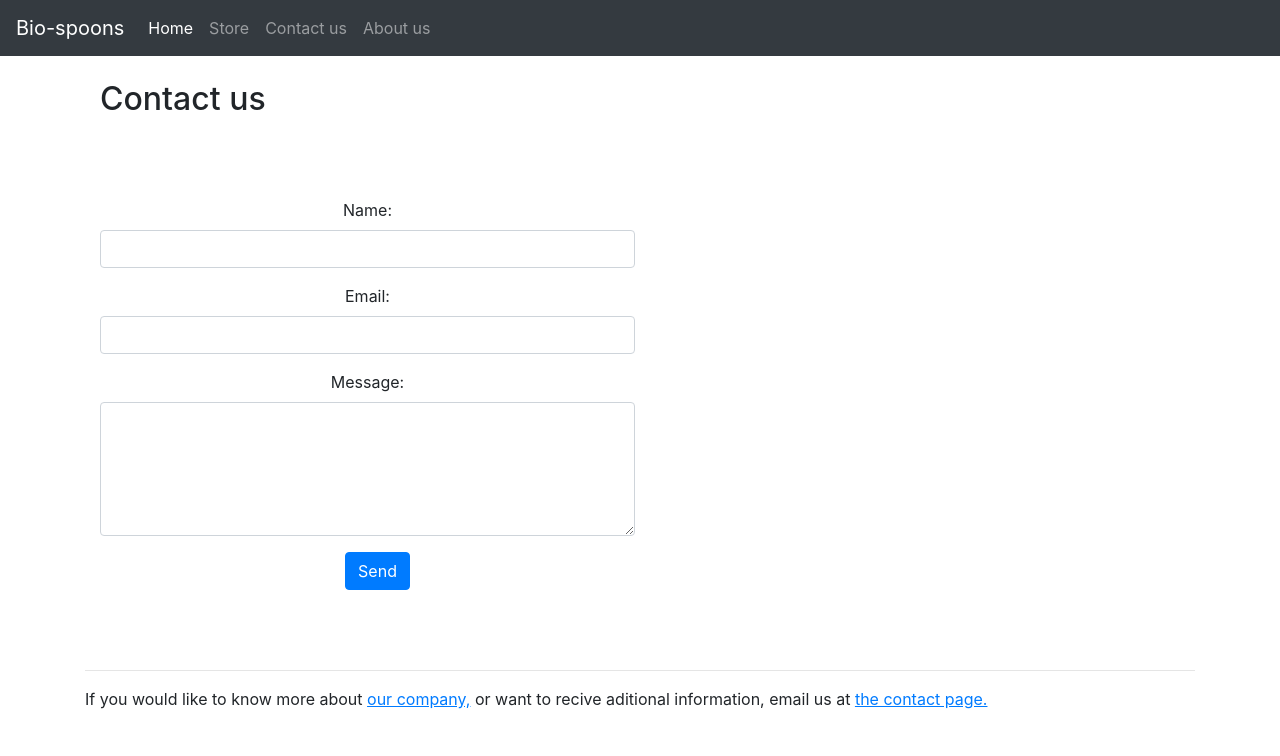
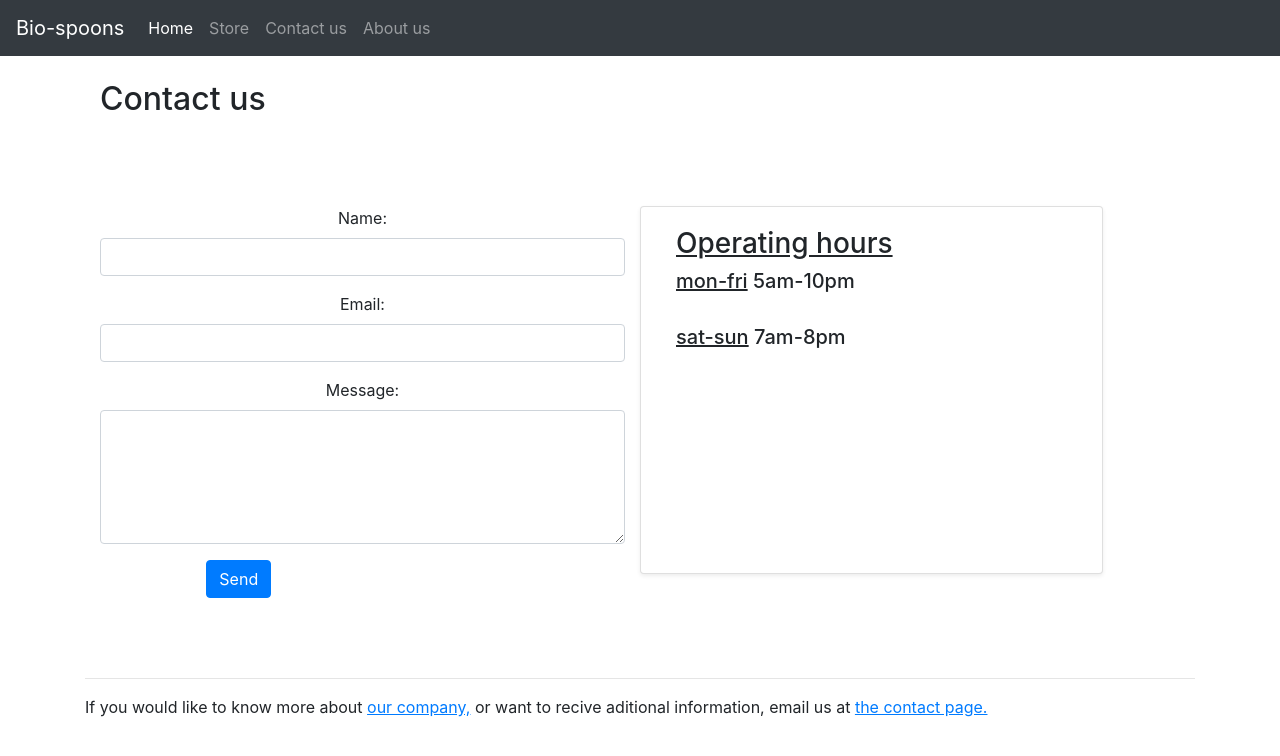
Before and after one commit to samgcode/skills-comp, a Vue app in the folder frontend/: page /#/Contact in a window 1280 px wide. Shown: the top 756 px of the page. Built offline with nearby package versions, Linux system fonts and the light colour scheme.

Commit message:
- added operating hours card -

```diff
--- a/frontend/src/components/Contact.vue
+++ b/frontend/src/components/Contact.vue
@@ -1,9 +1,10 @@
 <template>
   <div class="container top-spacer">
     <h2>Contact us</h2>
-    <form class="text-center top-spacer">
+    <div class="row">
+      <form class="text-center top-spacer col-md-6">
         <div class="form-row row">
-      <div class="form-group col-md-6">
+          <div class="form-group col">
             <label for="nameInput">Name:</label>
             <input
               class="form-control"
@@ -14,7 +15,7 @@
           </div>
         </div>
         <div class="form-row row">
-      <div class="form-group col-md-6">
+          <div class="form-group col">
             <label for="emailInput">Email:</label>
             <input
               class="form-control"
@@ -25,7 +26,7 @@
           </div>
         </div>
         <div class="form-row row">
-      <div class="form-group col-md-6">
+          <div class="form-group col">
             <label for="emailInput">Message:</label>
             <textarea
               class="form-control"
@@ -40,6 +41,15 @@
           </div>
         </div>
       </form>
+      <div class="card mb-4 shadow-sm col-md-5 top-spacer">
+        <div class="card-body">
+          <h3><u>Operating hours</u></h3>
+          <h5><u>mon-fri</u> 5am-10pm</h5>
+          <br>
+          <h5><u>sat-sun</u> 7am-8pm</h5>
+        </div>
+      </div>
+    </div>
   </div>
 </template>
 
```
Also changed, not shown: frontend/src/components/Review.vue (+3 -10 lines). Lines whose indentation alone changed are shown as unchanged.
